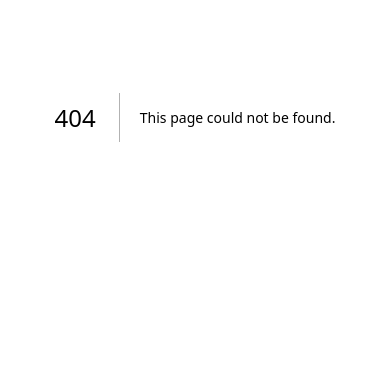
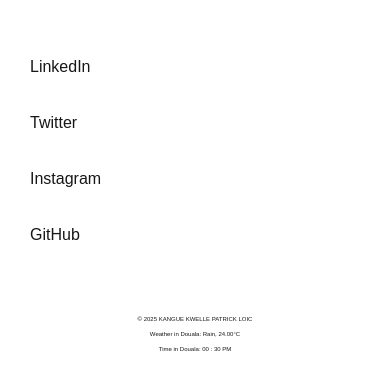
Before and after one commit to PatrickLoic-dev/portfolio-website-v2, a Next.js app: page /contact in a window 390 px wide. Before the commit this address had no page. Shown: the part 305-694 px from the top of the page. Built offline with nearby package versions, Linux system fonts and the light colour scheme; a web font is replaced by a local one.

Commit message:
feature(contact-page): - Created the contact page. - Mobile responsiveness done. - Decentralized partial footer as a component.

```diff
--- /dev/null
+++ b/src/app/contact/page.tsx
@@ -0,0 +1,66 @@
+import Link from "next/link";
+
+function Contact() {
+    return (
+        <div className="w-full h-fit flex flex-col sm:w-full px-[30px] overflow-hidden md:px-32 ">
+
+            <section className="w-full h-fit text-white flex flex-col sm:w-full mb-4  mt-25">
+                <h1 className="text-4xl proximaNovaBold uppercase md:text-8xl md:mb-4">Get in touch !</h1>
+                <p className="text-[12px] proximaNova md:text-2xl md:w-[71%]">Get in touch with me so we could discuss any of your ideas or just say hello.</p>
+            </section>
+
+            <div className="md:flex md:justify-between md:items-center md:w-4/5 md:mt-15">
+                <div className="mb-4 flex flex-col gap-5 md:w-4/2">
+                    <div className="w-full h-fit text-white flex flex-col sm:w-full">
+                        <h1 className="text-[22px] proximaNovaBold uppercase md:text-3xl">Email Me</h1>
+                        <Link href="mailto:contact@kangueloic.me" className="text-[22px] proximaNova md:text-2xl md:w-[71%]">contact@kangueloic.me</Link>
+                    </div>
+                    <div className="w-full h-fit text-white flex flex-col sm:w-full md:mt-25">
+                        <h1 className="text-[22px] proximaNovaBold uppercase md:text-4xl">Address</h1>
+                        <p className="text-[22px] proximaNova flex md:text-3xl md:w-[71%]">Douala,Cameroon</p>
+                    </div>
+                </div>
+
+                <div className="flex flex-col gap-8 md:text-2xl md:gap-8 proximaNova w-full">
+                    <Link href="" className="flex justify-between items-center">
+                        LinkedIn
+                        <svg width="14" height="14" viewBox="0 0 14 14" fill="none" xmlns="http://www.w3.org/2000/svg" className="md:w-5 md:h-5">
+                            <path d="M13.2119 1.11842V10.9289C13.2119 11.079 13.1523 11.2229 13.0461 11.3291C12.94 11.4352 12.796 11.4949 12.6459 11.4949C12.4958 11.4949 12.3519 11.4352 12.2457 11.3291C12.1396 11.2229 12.0799 11.079 12.0799 10.9289V2.48622L0.967721 13.589C0.862644 13.6941 0.72013 13.7531 0.57153 13.7531C0.422929 13.7531 0.280415 13.6941 0.175338 13.589C0.0702618 13.4839 0.0112305 13.3414 0.0112305 13.1928C0.0112305 13.0442 0.0702618 12.9017 0.175338 12.7966L11.2781 1.6844H2.83548C2.68537 1.6844 2.54141 1.62477 2.43527 1.51863C2.32912 1.41249 2.26949 1.26853 2.26949 1.11842C2.26949 0.968308 2.32912 0.824346 2.43527 0.718203C2.54141 0.61206 2.68537 0.552429 2.83548 0.552429H12.6459C12.796 0.552429 12.94 0.61206 13.0461 0.718203C13.1523 0.824346 13.2119 0.968308 13.2119 1.11842Z" fill="white" />
+                        </svg>
+                    </Link>
+                    <Link href="" className="flex justify-between items-center">
+                        Twitter
+                        <svg width="14" height="14" viewBox="0 0 14 14" fill="none" xmlns="http://www.w3.org/2000/svg" className="md:w-5 md:h-5">
+                            <path d="M13.2119 1.11842V10.9289C13.2119 11.079 13.1523 11.2229 13.0461 11.3291C12.94 11.4352 12.796 11.4949 12.6459 11.4949C12.4958 11.4949 12.3519 11.4352 12.2457 11.3291C12.1396 11.2229 12.0799 11.079 12.0799 10.9289V2.48622L0.967721 13.589C0.862644 13.6941 0.72013 13.7531 0.57153 13.7531C0.422929 13.7531 0.280415 13.6941 0.175338 13.589C0.0702618 13.4839 0.0112305 13.3414 0.0112305 13.1928C0.0112305 13.0442 0.0702618 12.9017 0.175338 12.7966L11.2781 1.6844H2.83548C2.68537 1.6844 2.54141 1.62477 2.43527 1.51863C2.32912 1.41249 2.26949 1.26853 2.26949 1.11842C2.26949 0.968308 2.32912 0.824346 2.43527 0.718203C2.54141 0.61206 2.68537 0.552429 2.83548 0.552429H12.6459C12.796 0.552429 12.94 0.61206 13.0461 0.718203C13.1523 0.824346 13.2119 0.968308 13.2119 1.11842Z" fill="white" />
+                        </svg>
+                    </Link>
+                    <Link href="" className="flex justify-between items-center">
+                        Instagram
+                        <svg width="14" height="14" viewBox="0 0 14 14" fill="none" xmlns="http://www.w3.org/2000/svg" className="md:w-5 md:h-5">
+                            <path d="M13.2119 1.11842V10.9289C13.2119 11.079 13.1523 11.2229 13.0461 11.3291C12.94 11.4352 12.796 11.4949 12.6459 11.4949C12.4958 11.4949 12.3519 11.4352 12.2457 11.3291C12.1396 11.2229 12.0799 11.079 12.0799 10.9289V2.48622L0.967721 13.589C0.862644 13.6941 0.72013 13.7531 0.57153 13.7531C0.422929 13.7531 0.280415 13.6941 0.175338 13.589C0.0702618 13.4839 0.0112305 13.3414 0.0112305 13.1928C0.0112305 13.0442 0.0702618 12.9017 0.175338 12.7966L11.2781 1.6844H2.83548C2.68537 1.6844 2.54141 1.62477 2.43527 1.51863C2.32912 1.41249 2.26949 1.26853 2.26949 1.11842C2.26949 0.968308 2.32912 0.824346 2.43527 0.718203C2.54141 0.61206 2.68537 0.552429 2.83548 0.552429H12.6459C12.796 0.552429 12.94 0.61206 13.0461 0.718203C13.1523 0.824346 13.2119 0.968308 13.2119 1.11842Z" fill="white" />
+                        </svg>
+                    </Link>
+                    <Link href="" className="flex justify-between items-center">
+                        GitHub
+                        <svg width="14" height="14" viewBox="0 0 14 14" fill="none" xmlns="http://www.w3.org/2000/svg" className="md:w-5 md:h-5">
+                            <path d="M13.2119 1.11842V10.9289C13.2119 11.079 13.1523 11.2229 13.0461 11.3291C12.94 11.4352 12.796 11.4949 12.6459 11.4949C12.4958 11.4949 12.3519 11.4352 12.2457 11.3291C12.1396 11.2229 12.0799 11.079 12.0799 10.9289V2.48622L0.967721 13.589C0.862644 13.6941 0.72013 13.7531 0.57153 13.7531C0.422929 13.7531 0.280415 13.6941 0.175338 13.589C0.0702618 13.4839 0.0112305 13.3414 0.0112305 13.1928C0.0112305 13.0442 0.0702618 12.9017 0.175338 12.7966L11.2781 1.6844H2.83548C2.68537 1.6844 2.54141 1.62477 2.43527 1.51863C2.32912 1.41249 2.26949 1.26853 2.26949 1.11842C2.26949 0.968308 2.32912 0.824346 2.43527 0.718203C2.54141 0.61206 2.68537 0.552429 2.83548 0.552429H12.6459C12.796 0.552429 12.94 0.61206 13.0461 0.718203C13.1523 0.824346 13.2119 0.968308 13.2119 1.11842Z" fill="white" />
+                        </svg>
+                    </Link>
+                </div>
+            </div>
+
+            <footer className="flex flex-col justify-center text-[6px] gap-1.5 md:flex-row md:justify-between md:text-[20px] proximaNova mt-17">
+                <div className="md:flex md:flex-col">
+                    <p className="flex justify-center uppercase md:justify-start">© 2025 kangue kwelle patrick loic</p>
+                    <p className="hidden md:inline">This website is genuine and product of my creativity</p>
+                </div>
+                <div className="flex flex-col gap-1.5">
+                    <p className="flex justify-center md:justify-end">Weather in Douala: Rain, 24.00°C</p>
+                    <p className="flex justify-center md:justify-end">Time in Douala: 00 : 30 PM</p>
+                </div>
+            </footer>
+        </div>
+    );
+}
+
+export default Contact;
```
